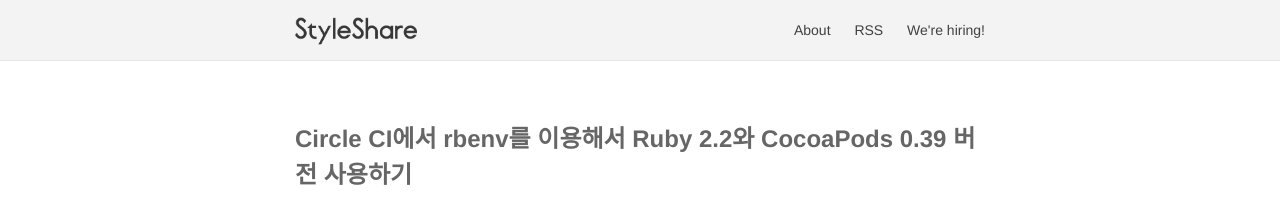
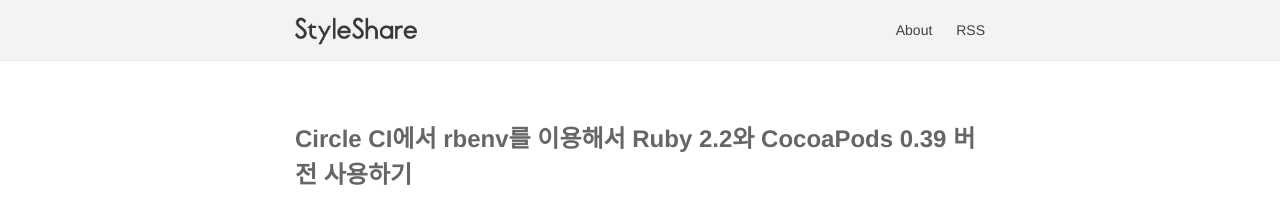
Before and after one commit to KimDarren/styleshare.github.io, a Jekyll site: the page built from index.html, in a window 1280 px wide. Shown: the top 210 px of the page. Built offline with Jekyll 4.4.1, drawn with Linux system fonts in a browser that asks for light colours; Markdown is read by kramdown in place of the engine named in the settings; the list of posts is cut into pages by our own code.

Commit message:
채용 메뉴 가림

```diff
--- a/_layouts/default.html
+++ b/_layouts/default.html
@@ -50,7 +50,7 @@
         <nav class="site-nav">
           <a class="page-link" href="http://about.stylesha.re">About</a>
           <a class="page-link" href="{{ "/feed.xml" | prepend: site.baseurl }}">RSS</a>
-          <a class="page-link" href="{{ base_path }}/jobs.html">We're hiring!</a>
+          <!--<a class="page-link" href="{{ base_path }}/jobs.html">We're hiring!</a>-->
         </nav>
       </div>
     </header>
```
